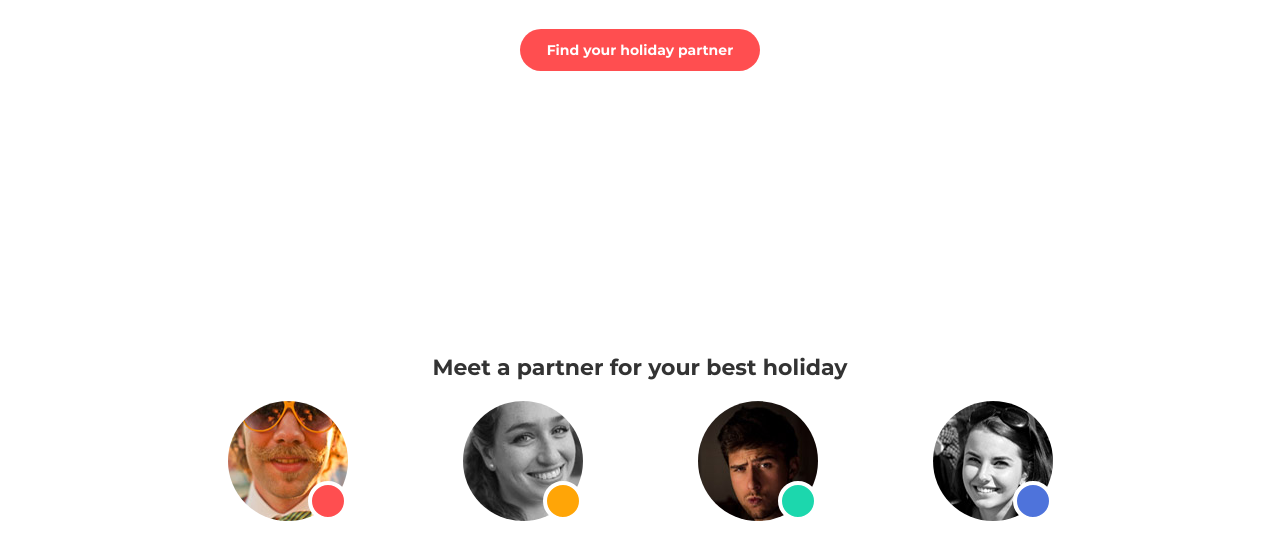
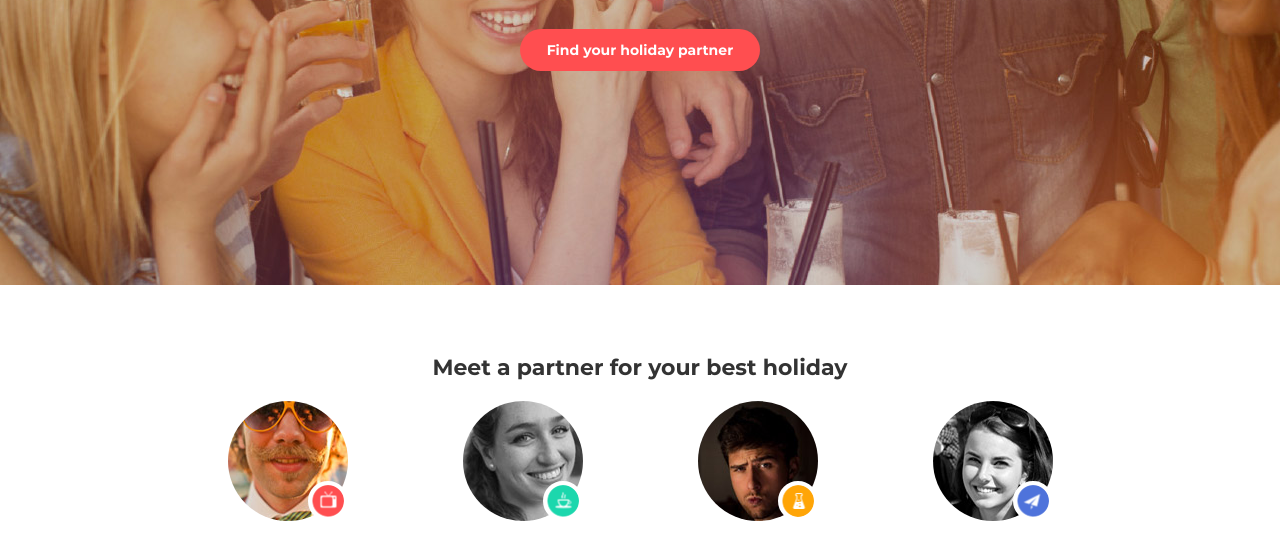
Before and after one commit to Hilarey/goit-fe-course, a plain HTML site: page Module 08/index.html in a window 1280 px wide. Shown: the part 415-952 px from the top of the page. Drawn offline with Linux system fonts and the light colour scheme.

Commit message:
hw-8-9-10-2

```diff
--- a/Module 08/css/media.css
+++ b/Module 08/css/media.css
@@ -1,7 +1,7 @@
 @media (min-width: 768px) {
   .container-fluid-header {
     height: 700px;
-    background-image: url(./img/header-bg@tablet.jpg);
+    background-image: url(../img/header-bg@tablet.jpg);
   }
   .header-wrp {
     width: 748px;
@@ -58,7 +58,7 @@
 @media (min-width: 960px) {
   .container-fluid-header {
     height: 700px;
-    background-image: url(./img/header-bg@desktop.jpg);
+    background-image: url(../img/header-bg@desktop.jpg);
   }
   .header-wrp {
     width: 940px;
--- a/Module 08/css/style.css
+++ b/Module 08/css/style.css
@@ -10,7 +10,7 @@
 }
 .container-fluid-header {
   height: 540px;
-  background-image: url(./img/header-bg.jpg);
+  background-image: url(../img/header-bg.jpg);
   background-repeat: no-repeat;
   background-position: center;
   background-size: cover;
@@ -142,25 +142,25 @@
 }
 .icon-tv {
   background-color: #ff4e50;
-  background-image: url(./img/icon-tv.png);
+  background-image: url(../img/icon-tv.png);
   background-repeat: no-repeat;
   background-position: center;
 }
 .icon-chemical {
   background: #1cd7ad;
-  background-image: url(./img/icon-chemical.png);
+  background-image: url(../img/icon-chemical.png);
   background-repeat: no-repeat;
   background-position: center;
 }
 .icon-tea {
   background: #ffa507;
-  background-image: url(./img/icon-tea.png);
+  background-image: url(../img/icon-tea.png);
   background-repeat: no-repeat;
   background-position: center;
 }
 .icon-fly {
   background: #4e73db;
-  background-image: url(./img/icon-fly.png);
+  background-image: url(../img/icon-fly.png);
   background-repeat: no-repeat;
   background-position: center;
 }
--- a/Module 09/css/media.css
+++ b/Module 09/css/media.css
@@ -1,7 +1,7 @@
 @media (min-width: 768px) {
   .container-fluid {
     height: 700px;
-    background-image: url(./img/header-bg@tablet.jpg);
+    background-image: url(../img/header-bg@tablet.jpg);
   }
   .text-wrp {
     max-width: 520px;
@@ -22,6 +22,6 @@
 @media (min-width: 992px) {
   .container-fluid {
     height: 700px;
-    background-image: url(./img/header-bg@desktop.jpg);
+    background-image: url(../img/header-bg@desktop.jpg);
   }
 }
--- a/Module 09/css/style.css
+++ b/Module 09/css/style.css
@@ -14,7 +14,7 @@
 }
 .container-fluid {
   height: 540px;
-  background-image: url(./img/header-bg.jpg);
+  background-image: url(../img/header-bg.jpg);
   background-repeat: no-repeat;
   background-position: center;
   background-size: cover;
@@ -114,25 +114,25 @@
 }
 .icon-tv {
   background-color: #ff4e50;
-  background-image: url(./img/icon-tv.png);
+  background-image: url(../img/icon-tv.png);
   background-repeat: no-repeat;
   background-position: center;
 }
 .icon-chemical {
   background: #1cd7ad;
-  background-image: url(./img/icon-chemical.png);
+  background-image: url(../img/icon-chemical.png);
   background-repeat: no-repeat;
   background-position: center;
 }
 .icon-tea {
   background: #ffa507;
-  background-image: url(./img/icon-tea.png);
+  background-image: url(../img/icon-tea.png);
   background-repeat: no-repeat;
   background-position: center;
 }
 .icon-fly {
   background: #4e73db;
-  background-image: url(./img/icon-fly.png);
+  background-image: url(../img/icon-fly.png);
   background-repeat: no-repeat;
   background-position: center;
 }
```
Also changed, not shown: Module 08/index.html (+1 -1 lines), Module 09/index.html (+1 -1 lines), Module 08/img/heather.jpg (renamed from Module 08/img/heather .jpg), Module 09/img/heather.jpg (renamed from Module 09/img/heather .jpg).
